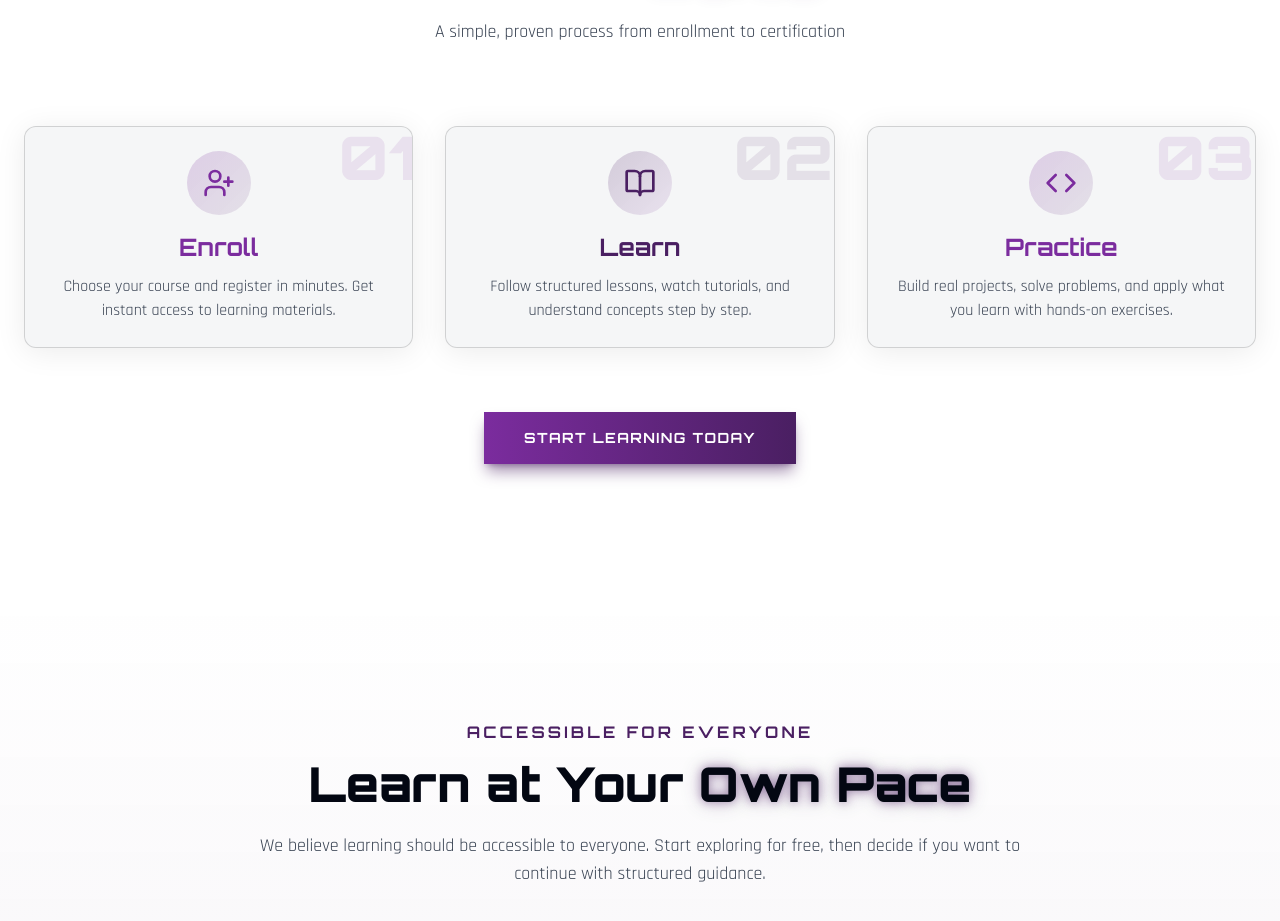
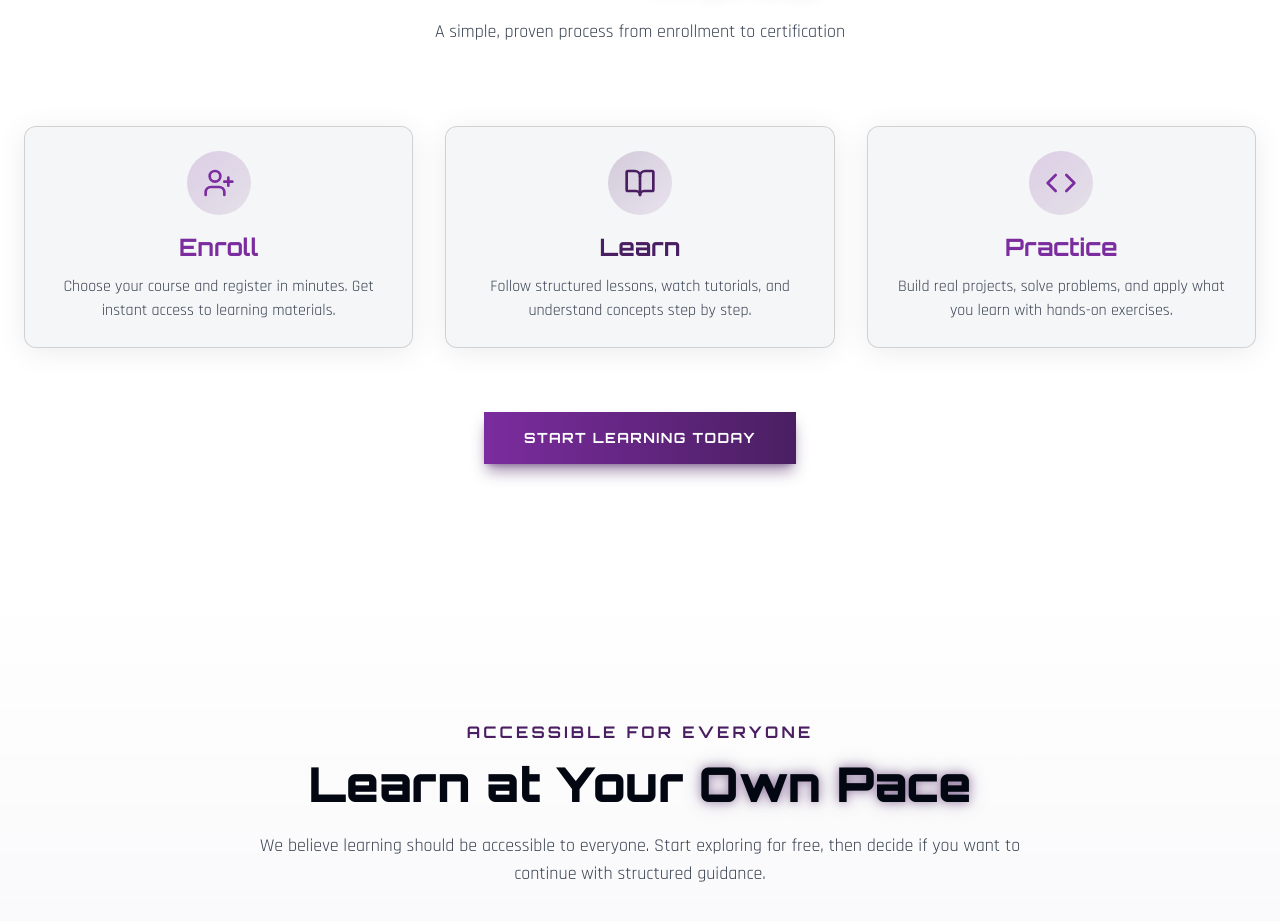
Before and after one commit to company-bot/landing, a React (Vite) app in the folder EDU/: page / in a window 1280 px wide. Shown: the part 2620-3541 px from the top of the page. Built offline with nearby package versions, Linux system fonts and the light colour scheme.

Commit message:
'education number remove'

```diff
--- a/EDU/src/components/HowItWorks.tsx
+++ b/EDU/src/components/HowItWorks.tsx
@@ -7,21 +7,18 @@ const HowItWorks = () => {
   const steps = [
     {
       icon: UserPlus,
-      number: '01',
       title: 'Enroll',
       description: 'Choose your course and register in minutes. Get instant access to learning materials.',
       color: 'cyan' as const
     },
     {
       icon: BookOpen,
-      number: '02',
       title: 'Learn',
       description: 'Follow structured lessons, watch tutorials, and understand concepts step by step.',
       color: 'purple' as const
     },
     {
       icon: Code,
-      number: '03',
       title: 'Practice',
       description: 'Build real projects, solve problems, and apply what you learn with hands-on exercises.',
       color: 'cyan' as const
@@ -73,7 +70,6 @@ const HowItWorks = () => {
                   <div className={`absolute -top-6 -right-6 font-display font-black text-6xl ${
                     step.color === 'cyan' ? 'text-cyan/10' : 'text-purple/10'
                   }`}>
-                    {step.number}
                   </div>
 
                   {/* Icon */}
```
